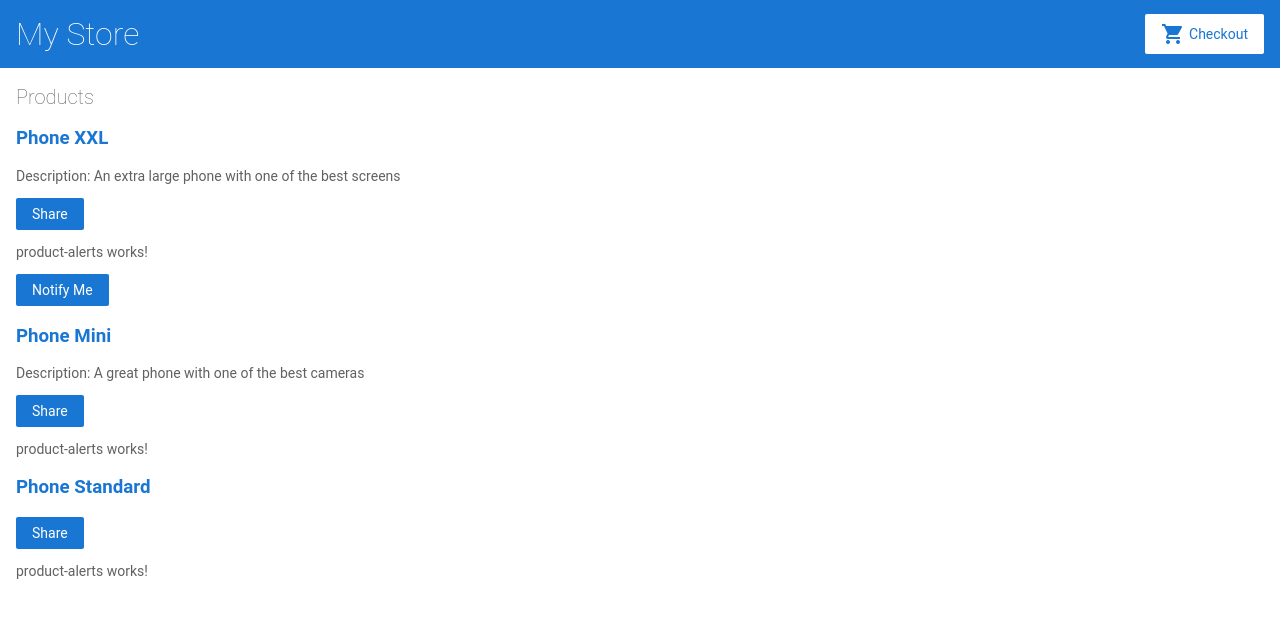
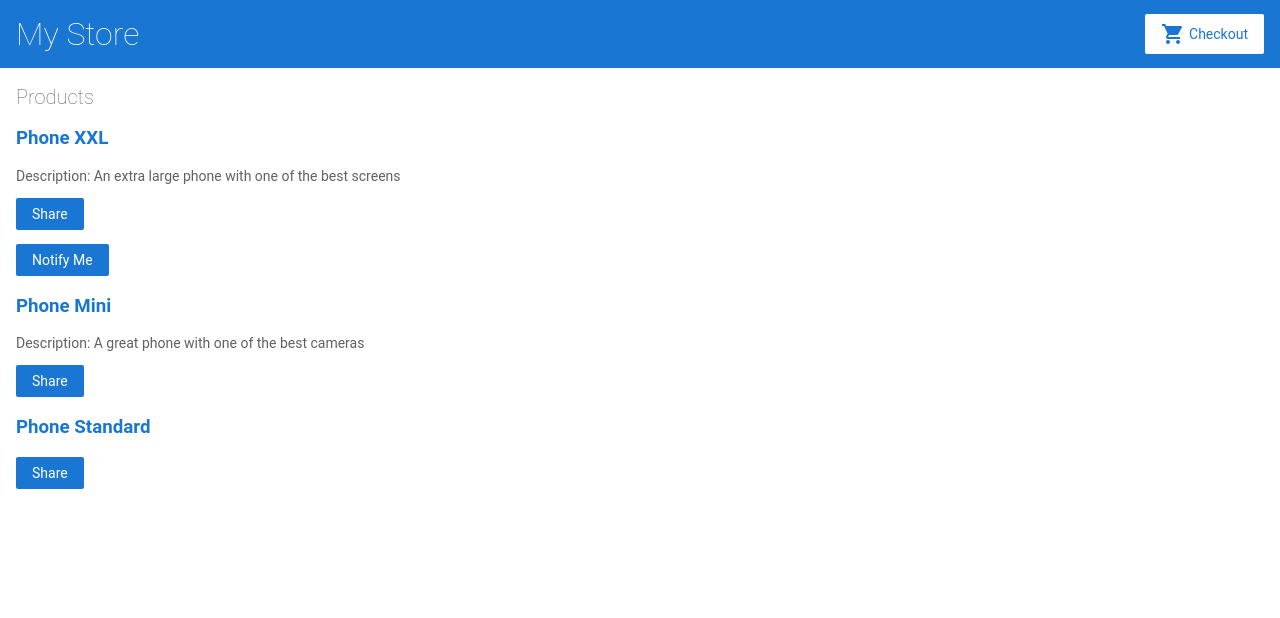
Before and after one commit to mvfuentes/angular-ejemplos, an Angular app: page / in a window 1280 px wide. Shown: the top 618 px of the page. Built offline with nearby package versions, Linux system fonts and the light colour scheme.

Commit message:
4 files modified

```diff
--- a/src/app/product-alerts/product-alerts.component.html
+++ b/src/app/product-alerts/product-alerts.component.html
@@ -1,6 +1,3 @@
-<p>
-product-alerts works!
+<p *ngIf="product && product.price > 700">
+  <button (click)="notify.emit()">Notify Me</button>
 </p>
-<p *ngIf="product && product.price > 700">
-  <button>Notify Me</button>
-</p>
--- a/src/app/product-alerts/product-alerts.component.ts
+++ b/src/app/product-alerts/product-alerts.component.ts
@@ -1,5 +1,6 @@
 import { Component, OnInit } from '@angular/core';
 import { Input } from '@angular/core';
+import { Output, EventEmitter } from '@angular/core';
 import { Product } from '../products';
 
 @Component({
@@ -9,7 +10,9 @@
 })
 export class ProductAlertsComponent implements OnInit {
 
-  @Input() product!: Product;
+    @Input() product: Product|undefined;
+    @Output() notify = new EventEmitter();
+
 
   constructor() { }
 
--- a/src/app/product-list/product-list.component.html
+++ b/src/app/product-list/product-list.component.html
@@ -14,7 +14,8 @@
 </button>
 
 <app-product-alerts
-  [product]="product">
+  [product]="product"
+  (notify)="onNotify()">
 </app-product-alerts>
 </div>
 
--- a/src/app/product-list/product-list.component.ts
+++ b/src/app/product-list/product-list.component.ts
@@ -13,6 +13,9 @@
   share() {
     window.alert('The product has been shared!');
   }
+  onNotify() {
+    window.alert('You will be notified when the product goes on sale');
+  }
 }
 
 
```
